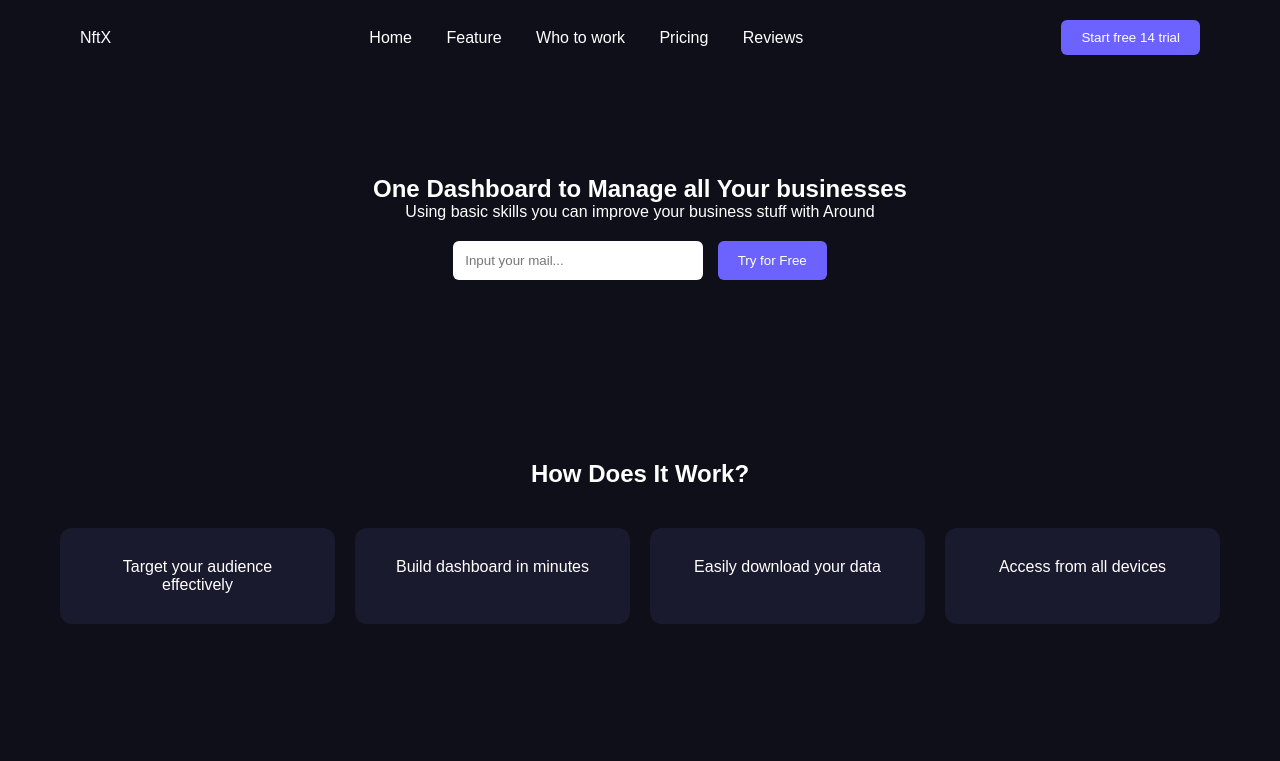
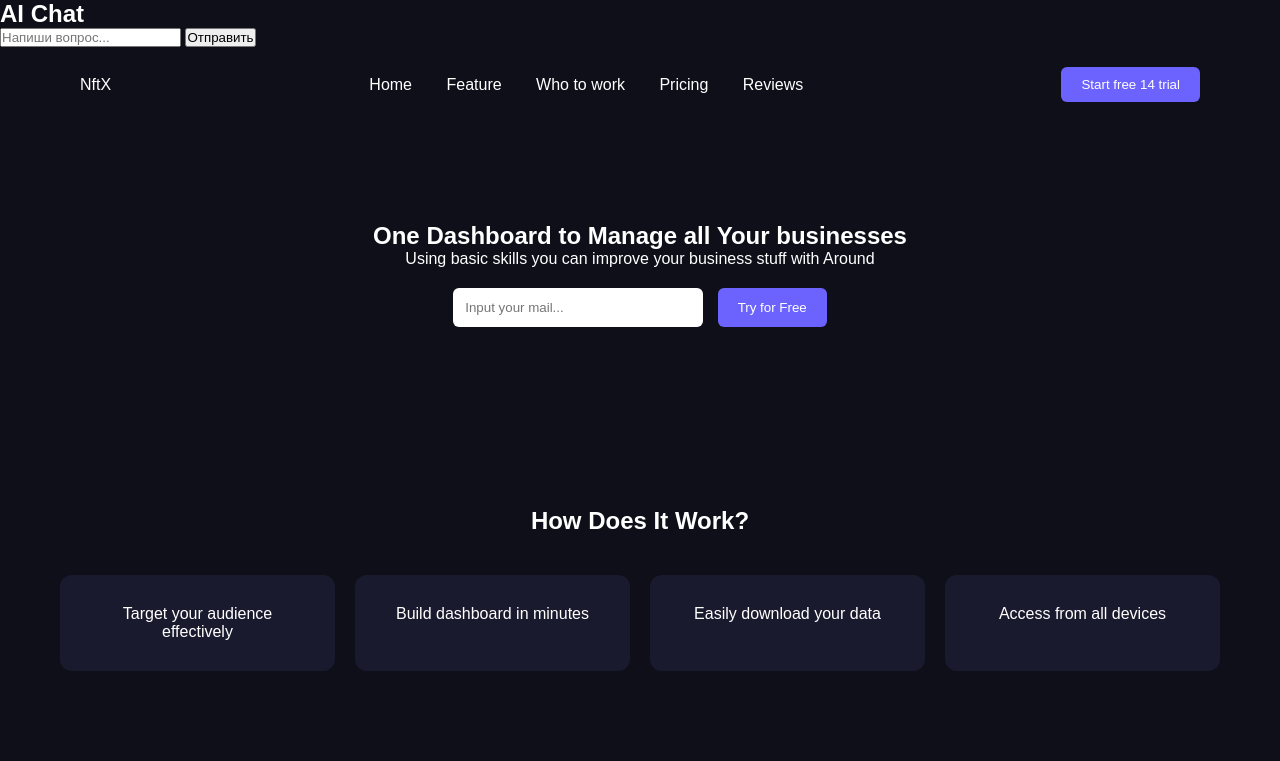
Before and after one commit to makc999-hab/makc999-hab.github.io, a plain HTML site: page index.html in a window 1280 px wide. Shown: the top 761 px of the page. Drawn offline with Linux system fonts and the light colour scheme.

Commit message:
Update index.html

```diff
--- a/index.html
+++ b/index.html
@@ -13,6 +13,12 @@
 
 </head>
 <body>
+    <section class="chat">
+        <h2>AI Chat</h2>
+        <div id="messages"></div>
+        <input id="question" placeholder="Напиши вопрос...">
+        <button id="ask">Отправить</button>
+      </section>
 
 <header class="header">
   <div class="logo">NftX</div>
@@ -122,5 +128,6 @@
       <span id="closeModal">✕</span>
     </div>
   </div>
+  <script src="script.js"></script>
 </body>
 </html>
```
